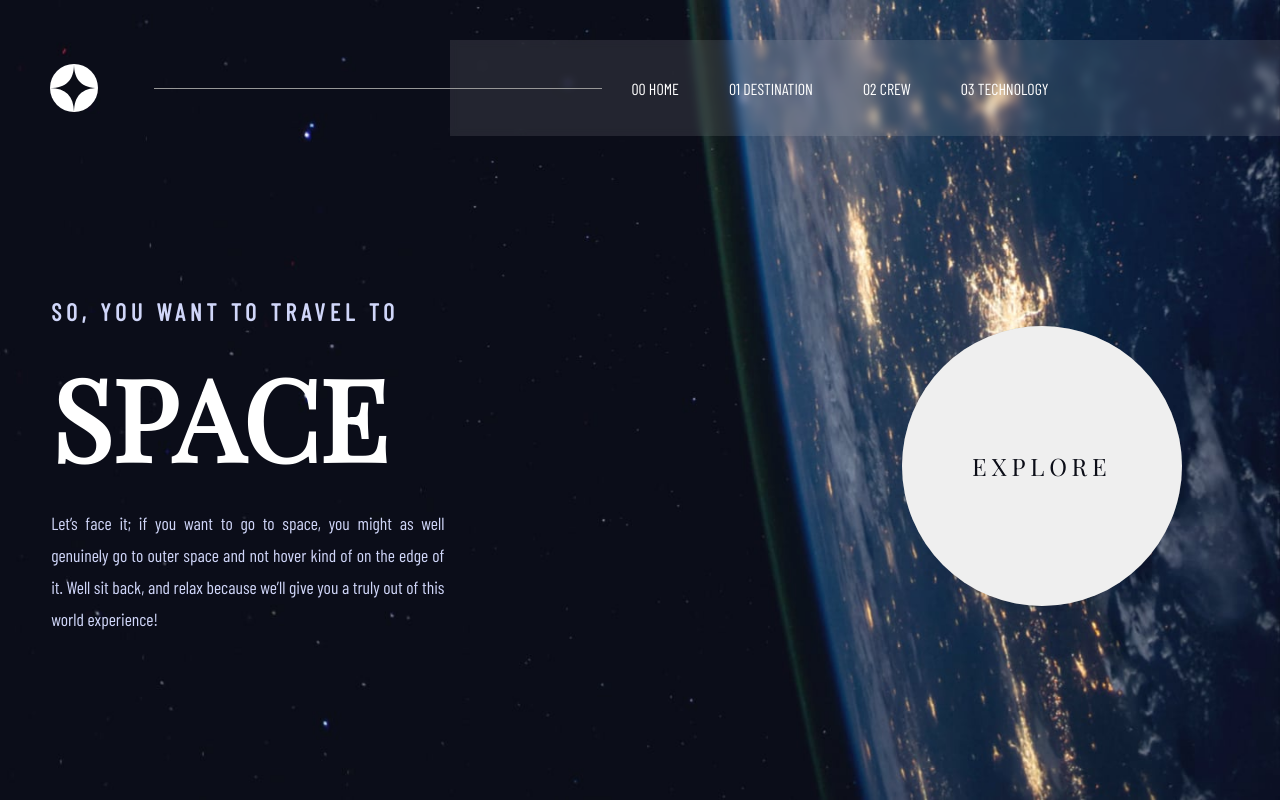
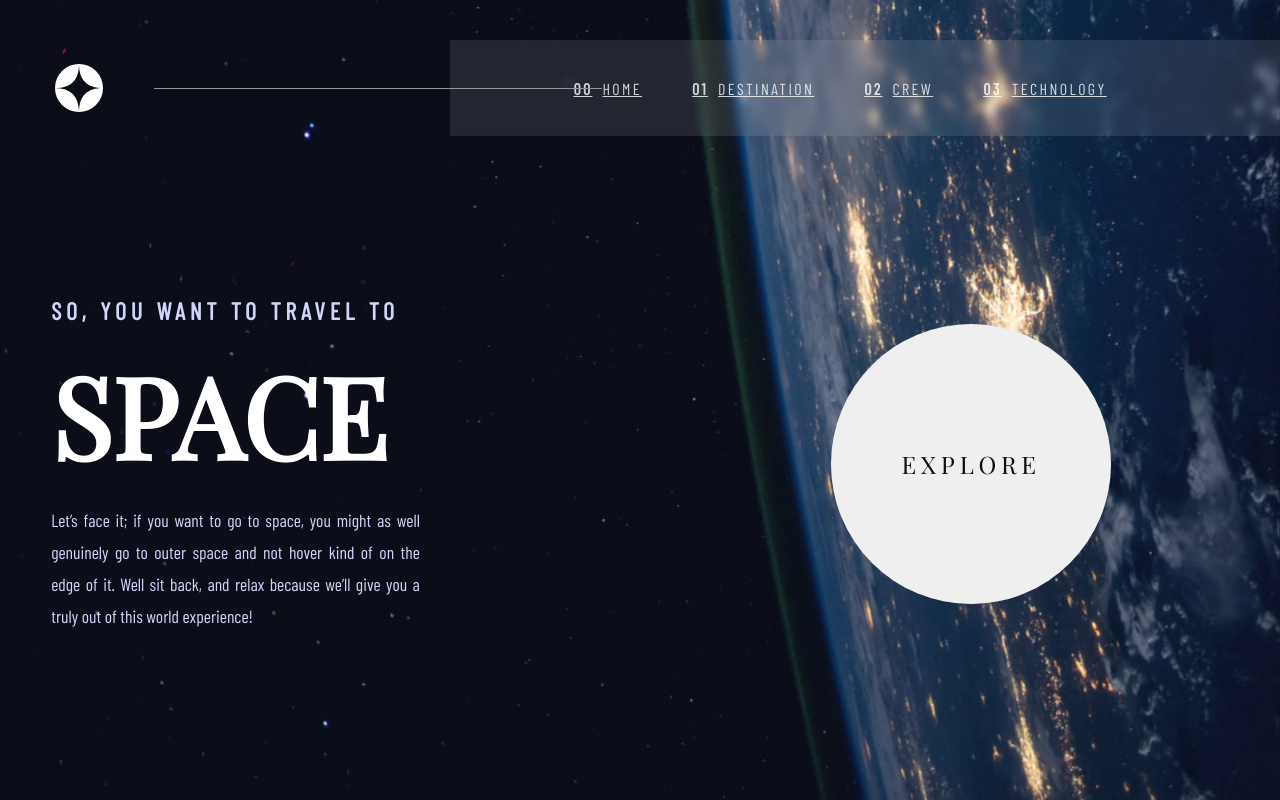
Before and after one commit to cruzpyu/space-tourism, a React (Create React App) app: page / in a window 1280 px wide. Built offline with nearby package versions, Linux system fonts and the light colour scheme.

Commit message:
add react-router-dom

```diff
--- a/package.json
+++ b/package.json
@@ -8,6 +8,7 @@
     "@testing-library/user-event": "^13.5.0",
     "react": "^18.2.0",
     "react-dom": "^18.2.0",
+    "react-router-dom": "^6.4.1",
     "react-scripts": "5.0.1",
     "web-vitals": "^2.1.4"
   },
--- a/src/App.jsx
+++ b/src/App.jsx
@@ -1,8 +1,19 @@
+import { BrowserRouter, Routes, Route} from 'react-router-dom';
+import Destination from './pages/Destination';
+import Header from "./pages/Header";
 import Home from "./pages/Home";
+import "./styles.css";
 
 function App() {
   return (
-    <Home/>
+<BrowserRouter>
+<Header/>
+<Routes>
+<Route path="/" element={<Home/>}/>
+<Route path="destination" element={<Destination/>}/>
+</Routes>
+</BrowserRouter>
+
   )}
 
 export default App;
--- /dev/null
+++ b/src/pages/Destination/index.jsx
@@ -0,0 +1,5 @@
+export default function Destination () {
+    return (
+        <h1>Destination</h1>
+    )
+};
--- /dev/null
+++ b/src/pages/Header/index.jsx
@@ -0,0 +1,18 @@
+import Logo from "../../assets/img/shared/logo.svg";
+import { NavLink } from "react-router-dom";
+import "./style.css";
+
+export default function Header () {
+  return (
+    <header className="header">
+    <img src={Logo} alt="A star" className="logo" />
+    <div className="horizontal-line"></div>
+    <nav className="nav">
+        <NavLink className="nav__item nav__item-00">Home</NavLink>
+        <NavLink className="nav__item nav__item-01">Destination</NavLink>
+        <NavLink className="nav__item nav__item-02">Crew</NavLink>
+        <NavLink className="nav__item nav__item-03">Technology</NavLink>
+    </nav>
+  </header>
+  )
+};
--- /dev/null
+++ b/src/pages/Header/style.css
@@ -0,0 +1,66 @@
+
+.header {
+  display: flex;
+  width: 100%;
+  align-items: center;
+  justify-content: space-between;
+  position: absolute;
+  padding: 40px 0 0 55px;
+}
+.horizontal-line {
+  background-color: #979797;
+  border: none;
+  height: 1px;
+  width: 35%;
+  position: absolute;
+  z-index: 2;
+  left: 12%;
+}
+.nav {
+  height: 96px;
+  width: 830px;
+  background: rgba(255, 255, 255, 0.1);
+  backdrop-filter: blur(4px);
+  -webkit-backdrop-filter: blur(4px);
+  display: flex;
+  align-items: center;
+  justify-content: center;
+
+}
+.nav ul {
+  display: flex;
+}
+.nav__item {
+  color: rgba(255, 255, 255, 0.8);
+  font-size: 1rem;
+  list-style: none;
+  margin-right: 50px;
+  letter-spacing: 0.150rem;
+  cursor: pointer;
+  padding: 35px 0;
+  font-family: "Barlow Condensed", sans-serif;
+}
+.nav__item:hover  {
+  padding: 35px 0 32px;
+  border-bottom: 3px solid rgba(255, 255, 255, 0.5);
+  color: rgb(255, 255, 255);
+}
+.nav__item {
+  text-transform: uppercase;
+}
+.nav__item::before {
+  font-weight: bold;
+  padding-right: 10px;
+}
+.nav__item-00::before {
+  content: "00";
+}
+.nav__item-01::before {
+  content: "01";
+}
+.nav__item-02::before {
+  content: "02";
+}
+.nav__item-03::before {
+  content: "03";
+}
--- a/src/pages/Home/index.jsx
+++ b/src/pages/Home/index.jsx
@@ -1,22 +1,8 @@
-import "./styles.css";
-import Logo from "../../assets/img/shared/logo.svg";
+import "./style.css";
 
 export default function Home() {
   return (
     <div className="home__container">
-      <header className="header">
-        <img src={Logo} alt="A star" className="logo" />
-        <div className="horizontal-line"></div>
-        <nav className="nav">
-          <ul>
-            <li className="nav__item">00 Home</li>
-            <li className="nav__item">01 Destination</li>
-            <li className="nav__item">02 Crew</li>
-            <li className="nav__item">03 Technology</li>
-          </ul>
-        </nav>
-      </header>
-
       <main className="main">
         <div className="home__text">
           <h2>So, you want to travel to</h2>
@@ -29,9 +15,8 @@ export default function Home() {
           </h4>
         </div>
 
-
         <div className="home__button-container">
-            <button className="home__button">Explore</button>
+          <button className="home__button">Explore</button>
         </div>
       </main>
     </div>
--- /dev/null
+++ b/src/pages/Home/style.css
@@ -0,0 +1,72 @@
+.home__container {
+    background-image: url("../../assets/img/home/background-home-desktop.jpg");
+    background-size: cover;
+    height: 100vh;
+    width: 100%;
+    font-family: "Barlow Condensed", sans-serif;
+  }
+  .main {
+    align-items: center;
+    display: flex;
+    height: 100vh;
+    justify-content: space-between;
+    padding: 10% 6% 0 4%;
+}
+.home__text {
+    color: var(--white);
+    width: 32%;
+}
+.home__text h1 {
+    font-family: "Playfair Display", serif;
+    font-size: 7rem;
+    color: var(--white);
+    margin: 4% 0;
+}
+.home__text h2 {
+    color: var(--soft-purple);
+    letter-spacing: 0.3rem;
+}
+.home__text h4 {
+    color: var(--soft-purple);
+    font-size: 1.1rem;
+    font-weight: 400;
+    line-height: 2rem;
+    text-align: justify;
+}
+.home__button,
+.home__button-container {
+    border-radius: 50%;
+    height: 280px;
+    width: 280px;
+}
+.home__button {
+    border: none;
+    color: var(--dark-blue);
+    font-family: "playfair display", serif;
+    font-size: 1.5rem;
+    font-weight: 500;
+    letter-spacing: 0.3rem;
+    cursor: pointer;
+}
+.home__button-container {
+    align-items: center;
+    background-color: #97979770;
+    display: flex;
+    justify-content: center;
+    margin-right: 8%;
+
+}
+.home__button:hover {
+    transform: scale(0.8);
+    transition: ease 1.5s;
+}
+.home__button-container:active {
+    background-color: var(--white);
+    transition: ease;
+}
+
+.home__text h1,
+.home__text h2,
+.home__button {
+  text-transform: uppercase;
+}
--- a/src/pages/Home/styles.css
+++ /dev/null
@@ -1,112 +0,0 @@
-.home__container {
-  background-image: url("../../assets/img/home/background-home-desktop.jpg");
-  background-size: cover;
-  height: 100vh;
-  width: 100%;
-  font-family: "Barlow Condensed", sans-serif;
-}
-.header {
-  display: flex;
-  width: 100%;
-  align-items: center;
-  justify-content: space-between;
-  padding: 40px 0 0 50px;
-}
-.horizontal-line {
-  background-color: #979797;
-  border: none;
-  height: 1px;
-  width: 35%;
-  position: absolute;
-  z-index: 2;
-  left: 12%;
-}
-.nav {
-  height: 96px;
-  width: 830px;
-  background: rgba(255, 255, 255, 0.1);
-  backdrop-filter: blur(4px);
-  -webkit-backdrop-filter: blur(4px);
-  display: flex;
-  align-items: center;
-  justify-content: center;
-}
-.nav ul {
-  display: flex;
-}
-.nav__item {
-  color: var(--white);
-  font-size: 1rem;
-  list-style: none;
-  margin-right: 50px;
-}
-.nav__item,
-.home__text h1,
-.home__text h2,
-.home__button {
-  text-transform: uppercase;
-}
-.main {
-  display: flex;
-  align-items: center;
-  height: calc(100vh - 140px);
-  padding-left: 4%;
-  justify-content: space-between;
-}
-
-.home__text {
-  color: var(--white);
-  width: 32%;
-}
-
-.home__text h1 {
-  font-family: "Playfair Display", serif;
-  font-size: 7rem;
-  color: var(--white);
-  margin: 4% 0;
-}
-.home__text h2 {
-  color: var(--soft-purple);
-  letter-spacing: 0.3rem;
-}
-.home__text h4 {
-  font-weight: 400;
-  text-align: justify;
-  font-size: 1.1rem;
-  line-height: 2rem;
-  color: var(--soft-purple);
-}
-
-.home__button {
-    height: 280px;
-    width: 280px;
-    border-radius: 50%;
-    font-family: 'playfair display', serif;
-    letter-spacing: 0.3rem;
-    color: var(--dark-blue);
-    font-size: 1.5rem;
-    font-weight: 500;
-    border: none;
-
-}
-
-.home__button-container {
-    background-color: #97979770;
-    height: 280px;
-    width: 280px;
-    border-radius: 50%;
-    display: flex;
-    align-items: center;
-    justify-content: center;
-    margin-right: 8%;
-}
-
-.home__button:hover {
-transform: scale(.8);
-transition: ease 1.5s;
-}
-
-.home__button-container:active {
-    background-color: var(--white);
-    transition: ease;
-}
```
Also changed, not shown: src/index.jsx (renamed from src/index.js), src/pages/Destination/styles.css (added), 1 other file (tests, documents, lock files or other folders).
